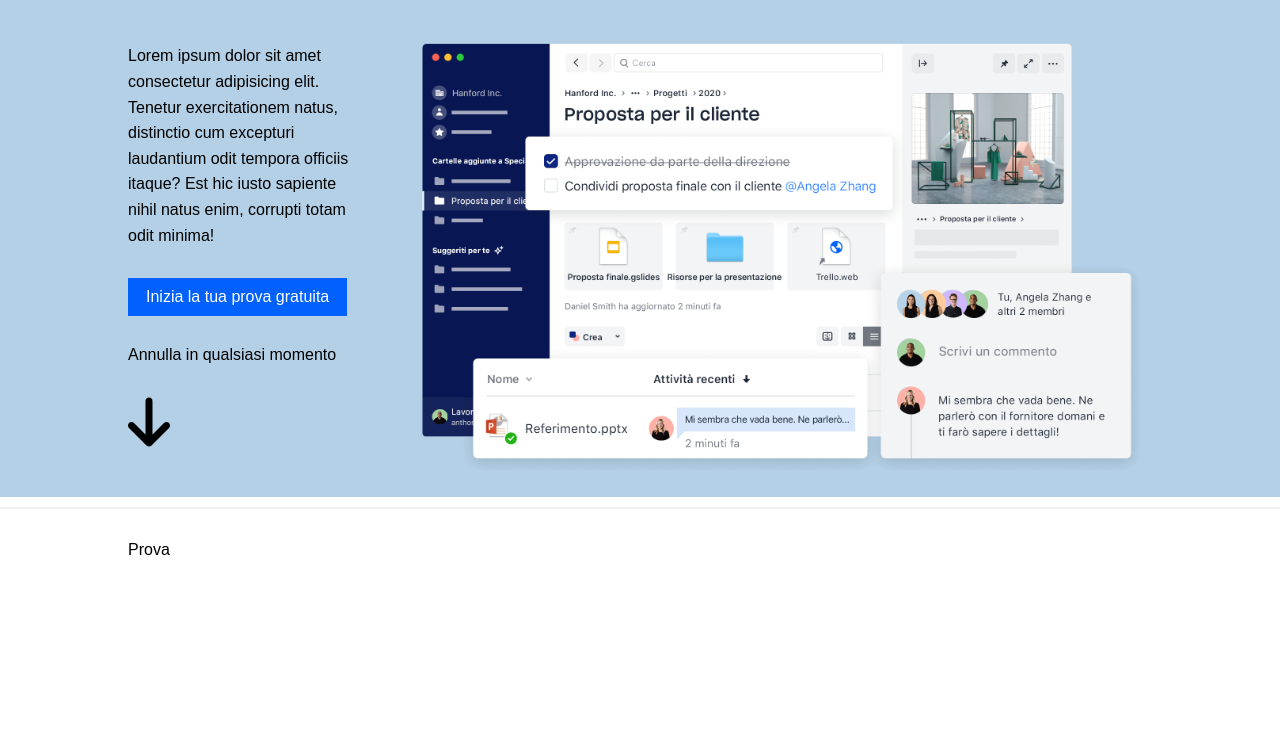
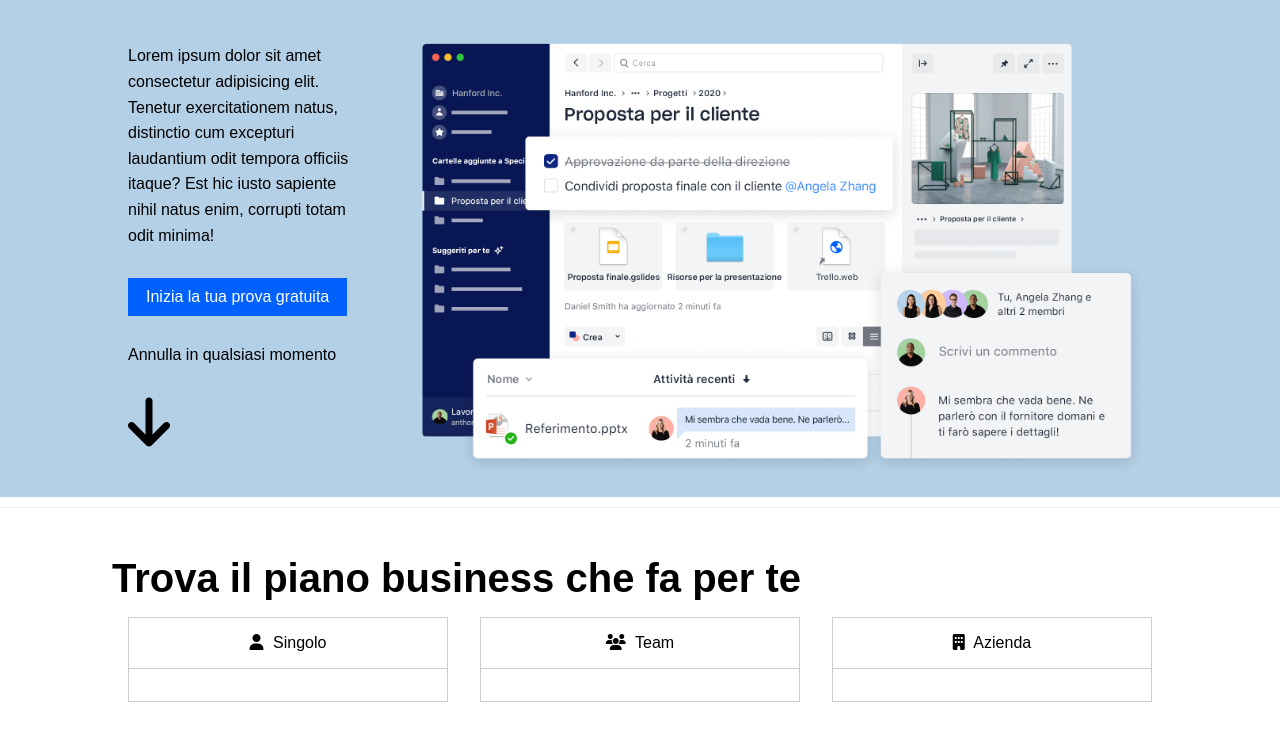
Before and after one commit to michelebozzuto04/htmlcss-dropbox, a plain HTML site: page index.html in a window 1280 px wide. Shown: the part 309-1050 px from the top of the page. Before the commit the page ends 884 px from the top, so only its background shows below. Drawn offline with Linux system fonts and the light colour scheme.

Commit message:
Add price section with plan cards and styling adjustments

```diff
--- a/index.html
+++ b/index.html
@@ -94,11 +94,47 @@
 
         <div class="divider"></div>
 
+        <!-- Price Section -->
         <section id="price-section">
             <div class="container">
                 <div class="row">
+                    <div class="price-section-header">
+                        <h2>Trova il piano business che fa per te</h2>
+                    </div>
+                </div>
+                <div class="row d-flex">
                     <div class="col-4">
-                        Prova
+                        <div class="plan-card">
+                            <div class="card-header">
+                                <i class="fa-solid fa-user"></i>
+                                <span>Singolo</span>
+                                <div class="divider"></div>
+                            </div>
+
+                            <div class="card-body">
+
+                            </div>
+                        </div>
+                    </div>
+                    <div class="col-4">
+                        <div class="plan-card">
+                            <div class="card-header">
+                                <i class="fa-solid fa-users"></i>
+                                <span>Team</span>
+                                <div class="divider"></div>
+                            </div>
+
+                        </div>
+                    </div>
+                    <div class="col-4">
+                        <div class="plan-card">
+                            <div class="card-header">
+                                <i class="fa-solid fa-building"></i>
+                                <span>Azienda</span>
+                                <div class="divider"></div>
+                            </div>
+
+                        </div>
                     </div>
                 </div>
             </div>
--- a/style.css
+++ b/style.css
@@ -91,7 +91,7 @@
 }
 
 .divider {
-    height: 2px;
+    height: 1px;
     background-color: rgba(0, 0, 0, 0.05);
     margin: 1rem 0;
 }
@@ -191,3 +191,28 @@ img {
         }
     }
 }
+
+#price-section {
+    padding: 2rem 0;
+
+    h2 {
+        font-size: 2.5rem;
+    }
+
+    .plan-card {
+        border: 1px solid rgba(0, 0, 0, 0.2);
+
+        .card-header {
+            text-align: center;
+            padding: 1rem 0;
+
+            i {
+                margin-right: 5px;
+            }
+        }
+
+        .divider {
+            background-color: rgba(0, 0, 0, 0.2);
+        }
+    }
+}
```
